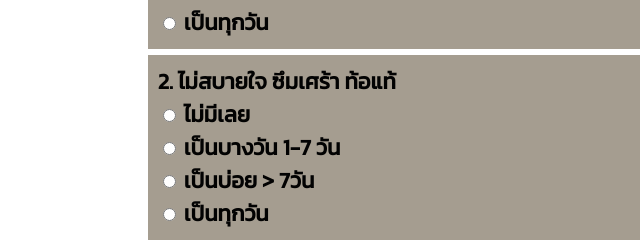
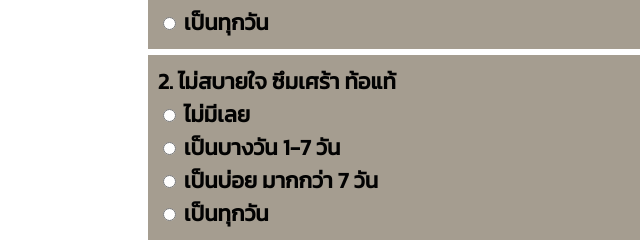
Before and after one commit to winstont14/2Q9Q8Q, a plain HTML site: page 9Q/index.html in a window 1280 px wide. Shown: the part 517-761 px from the top of the page, 103-743 px from the left. Drawn offline with Linux system fonts and the light colour scheme.

Commit message:
Update index.html

```diff
--- a/9Q/index.html
+++ b/9Q/index.html
@@ -34,7 +34,7 @@
             <br>
             <input type="radio" name="q2" value="no"> ไม่มีเลย<br>
             <input type="radio" name="q2" value="yes1"> เป็นบางวัน 1-7 วัน <br>
-            <input type="radio" name="q2" value="yes2"> เป็นบ่อย > 7วัน <br>
+            <input type="radio" name="q2" value="yes2"> เป็นบ่อย มากกว่า 7 วัน <br>
             <input type="radio" name="q2" value="yes3"> เป็นทุกวัน  <br>
           </p>
 
@@ -43,7 +43,7 @@
             <br>
             <input type="radio" name="q3" value="no"> ไม่มีเลย<br>
             <input type="radio" name="q3" value="yes1"> เป็นบางวัน 1-7 วัน <br>
-            <input type="radio" name="q3" value="yes2"> เป็นบ่อย > 7วัน <br>
+            <input type="radio" name="q3" value="yes2"> เป็นบ่อย มากกว่า 7 วัน <br>
             <input type="radio" name="q3" value="yes3"> เป็นทุกวัน  <br>
           </p>
 
@@ -52,7 +52,7 @@
             <br>
             <input type="radio" name="q4" value="no"> ไม่มีเลย<br>
             <input type="radio" name="q4" value="yes1"> เป็นบางวัน 1-7 วัน <br>
-            <input type="radio" name="q4" value="yes2"> เป็นบ่อย > 7วัน <br>
+            <input type="radio" name="q4" value="yes2"> เป็นบ่อย มากกว่า 7 วัน <br>
             <input type="radio" name="q4" value="yes3"> เป็นทุกวัน  <br>
           </p>
 
@@ -61,7 +61,7 @@
             <br>
             <input type="radio" name="q5" value="no"> ไม่มีเลย<br>
             <input type="radio" name="q5" value="yes1"> เป็นบางวัน 1-7 วัน <br>
-            <input type="radio" name="q5" value="yes2"> เป็นบ่อย > 7วัน <br>
+            <input type="radio" name="q5" value="yes2"> เป็นบ่อย มากกว่า 7 วัน <br>
             <input type="radio" name="q5" value="yes3"> เป็นทุกวัน  <br>
           </p>
           <p>
@@ -69,14 +69,14 @@
 
             <input type="radio" name="q6" value="no"> ไม่มีเลย<br>
             <input type="radio" name="q6" value="yes1"> เป็นบางวัน 1-7 วัน <br>
-            <input type="radio" name="q6" value="yes2"> เป็นบ่อย > 7วัน <br>
+            <input type="radio" name="q6" value="yes2"> เป็นบ่อย มากกว่า 7 วัน <br>
             <input type="radio" name="q6" value="yes3"> เป็นทุกวัน  <br>
             </p>
           <p>
             7. สมาธิไม่ดี เวลาทำอะไร เช่น ดูโทรทัศน์ ฟังวิทยุ หรือทำงานที่ต้องใช้ความตั้งใจ <br>
             <input type="radio" name="q7" value="no"> ไม่มีเลย<br>
             <input type="radio" name="q7" value="yes1"> เป็นบางวัน 1-7 วัน <br>
-            <input type="radio" name="q7" value="yes2"> เป็นบ่อย > 7วัน <br>
+            <input type="radio" name="q7" value="yes2"> เป็นบ่อย มากกว่า 7 วัน <br>
             <input type="radio" name="q7" value="yes3"> เป็นทุกวัน  <br>
            </p>
           <p>
@@ -84,7 +84,7 @@
 
             <input type="radio" name="q8" value="no"> ไม่มีเลย<br>
             <input type="radio" name="q8" value="yes1"> เป็นบางวัน 1-7 วัน <br>
-            <input type="radio" name="q8" value="yes2"> เป็นบ่อย > 7วัน <br>
+            <input type="radio" name="q8" value="yes2"> เป็นบ่อย มากกว่า 7 วัน <br>
             <input type="radio" name="q8" value="yes3"> เป็นทุกวัน  <br>
           </p>
 
@@ -93,7 +93,7 @@
 
             <input type="radio" name="q9" value="no"> ไม่มีเลย<br>
             <input type="radio" name="q9" value="yes1"> เป็นบางวัน 1-7 วัน <br>
-            <input type="radio" name="q9" value="yes2"> เป็นบ่อย > 7วัน <br>
+            <input type="radio" name="q9" value="yes2"> เป็นบ่อย มากกว่า 7 วัน <br>
             <input type="radio" name="q9" value="yes3"> เป็นทุกวัน  <br>
             </p><br>
 
```
